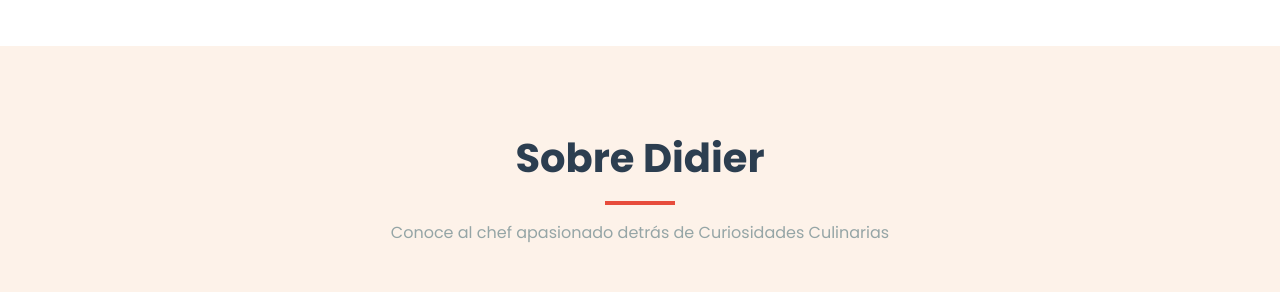
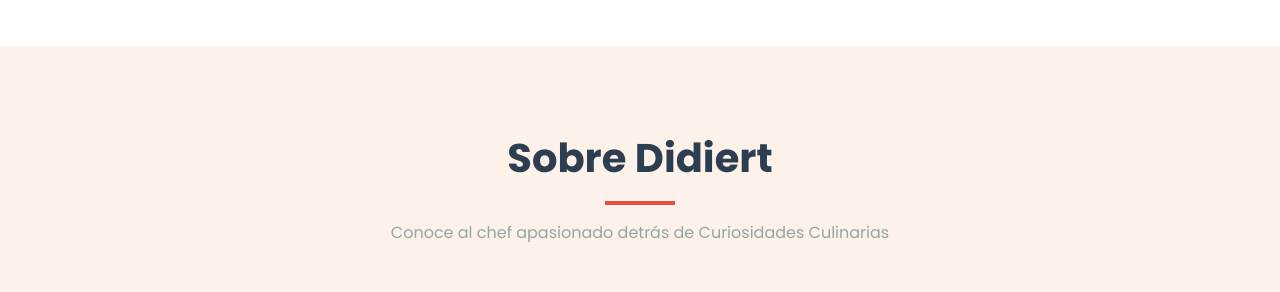
Before and after one commit to didiertangarica79-bit/Curiosidades-Culinarias, a plain HTML site: page index.html in a window 1280 px wide. Shown: the part 1400-1692 px from the top of the page. Drawn offline with Linux system fonts and the light colour scheme.

Commit message:
Update index.html

```diff
--- a/index.html
+++ b/index.html
@@ -618,7 +618,7 @@
     <section id="sobre" style="background-color: var(--light);">
         <div class="container">
             <div class="section-title">
-                <h2>Sobre Didier</h2>
+                <h2>Sobre Didiert</h2>
                 <p>Conoce al chef apasionado detrás de Curiosidades Culinarias</p>
             </div>
 
```
